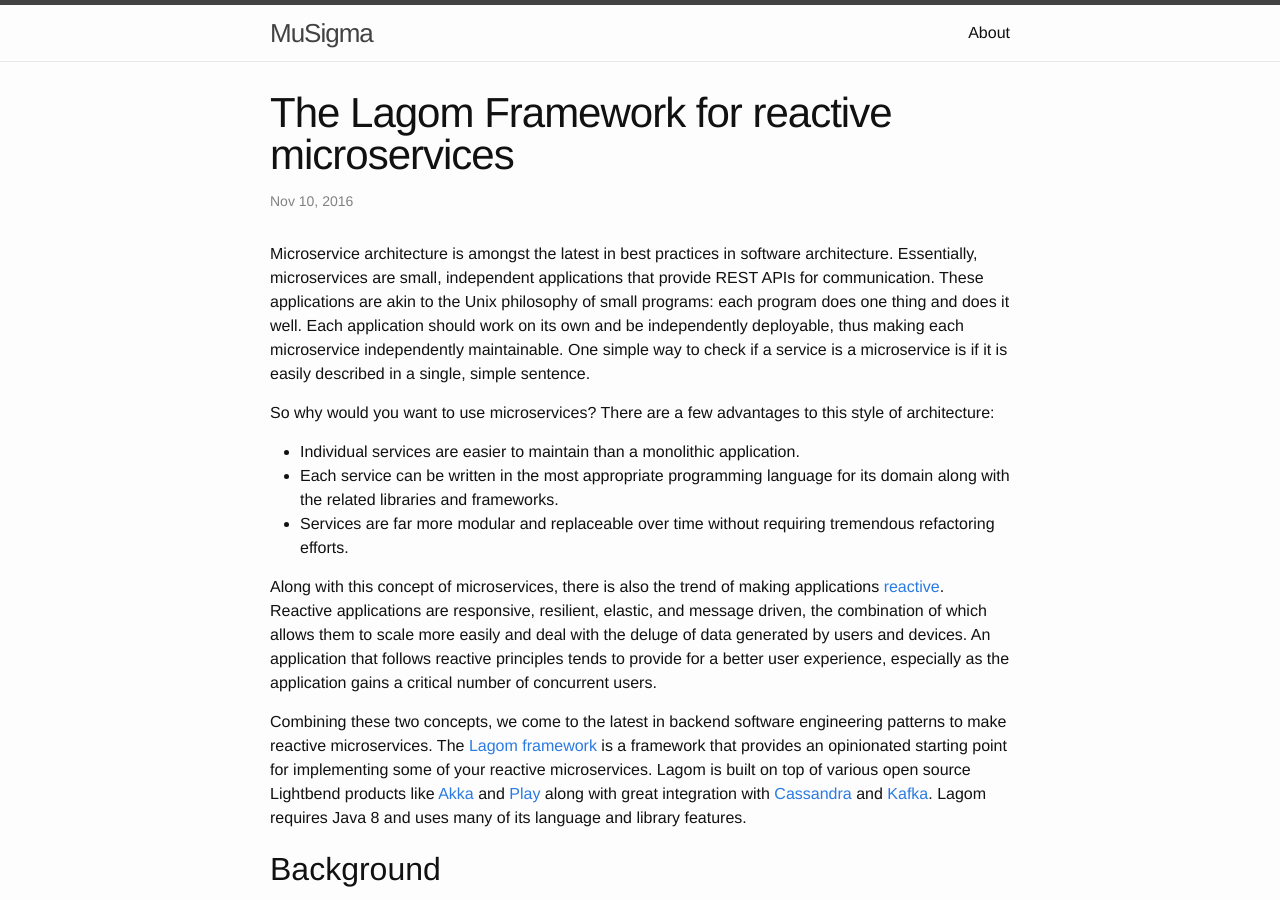
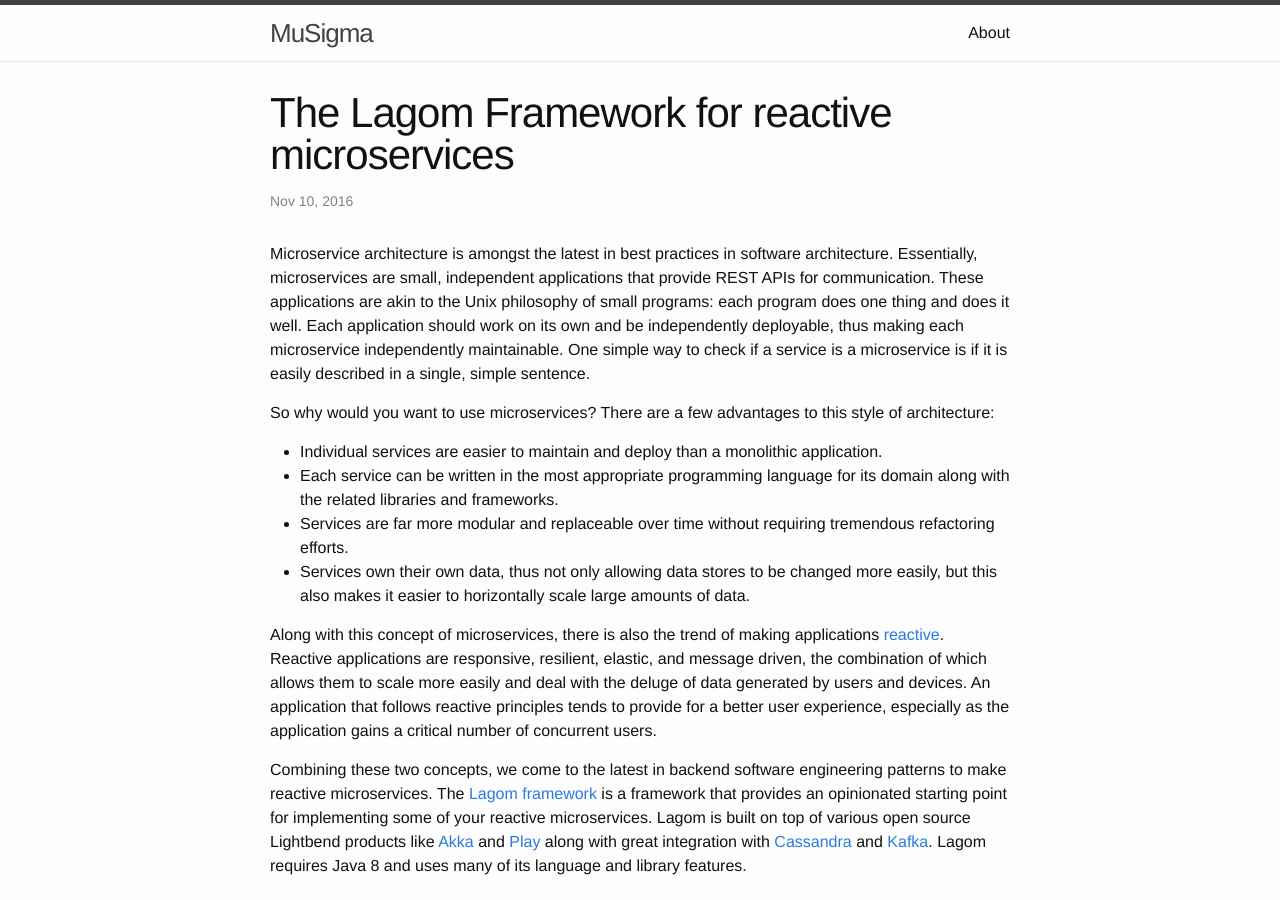
Before and after one commit to jvz/musigma.blog, a Jekyll site: the page built from _posts/2016-11-10-lagom.md, in a window 1280 px wide and 900 px high. Built offline with Jekyll 4.4.1, drawn with Linux system fonts in a browser that asks for light colours.

Commit message:
Clarify bulletpoints on microservices

```diff
--- a/_posts/2016-11-10-lagom.md
+++ b/_posts/2016-11-10-lagom.md
@@ -16,11 +16,15 @@
 So why would you want to use microservices? There are a few advantages to this
 style of architecture:
 
-* Individual services are easier to maintain than a monolithic application.
+* Individual services are easier to maintain and deploy than a monolithic
+application.
 * Each service can be written in the most appropriate programming language for
 its domain along with the related libraries and frameworks.
 * Services are far more modular and replaceable over time without requiring
 tremendous refactoring efforts.
+* Services own their own data, thus not only allowing data stores to be
+changed more easily, but this also makes it easier to horizontally scale large
+amounts of data.
 
 Along with this concept of microservices, there is also the trend of making
 applications [reactive][rm]. Reactive applications are responsive, resilient,
```
